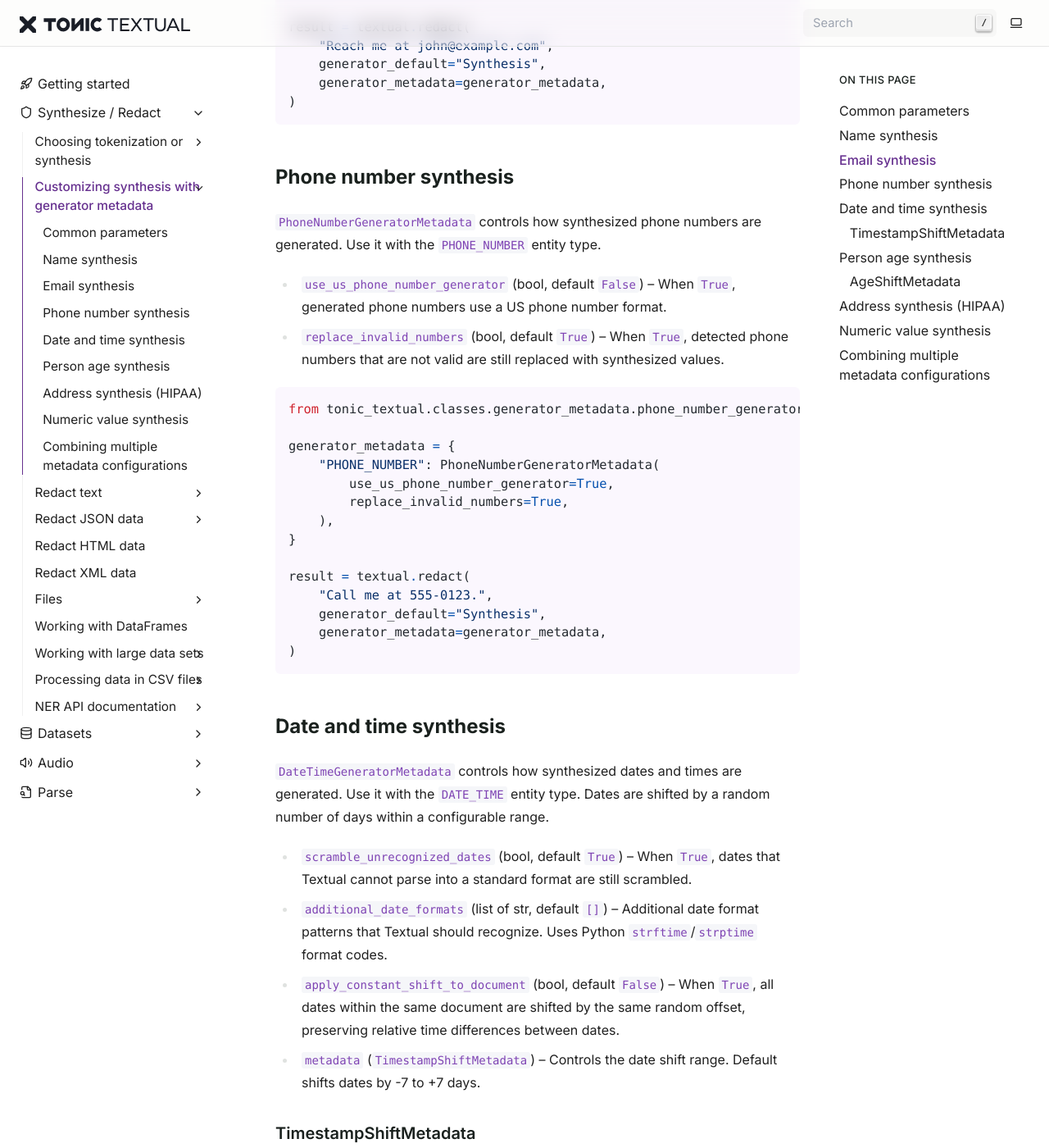
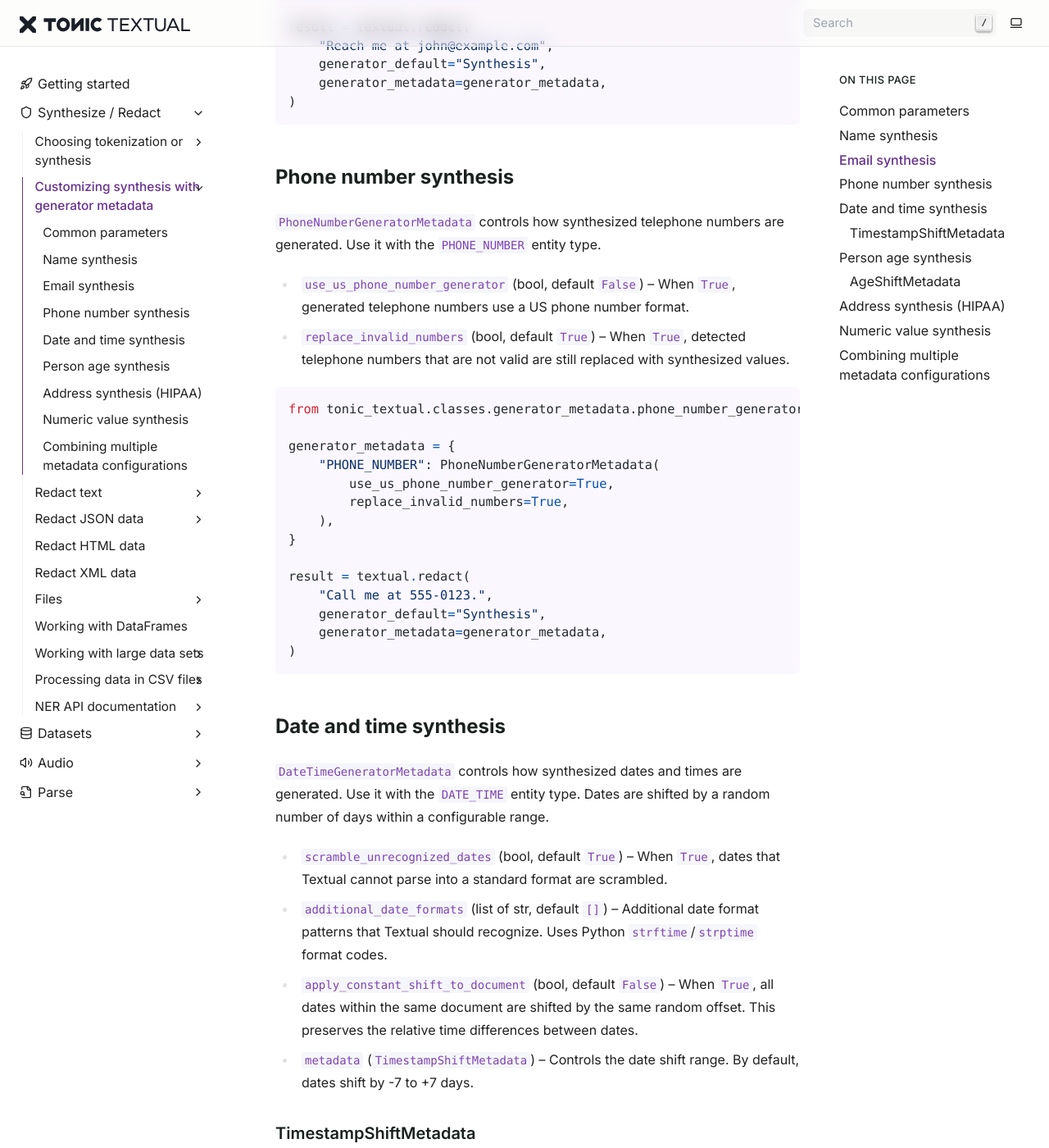
Before and after one commit to TonicAI/textual, a Sphinx documentation site: the page built from docs/source/redact/generator_metadata.rst, in a window 1280 px wide and 1400 px high, scrolled down 2423 px. Shown: the whole window at 82% size. Built offline with Sphinx 7.4.7, drawn with Linux system fonts in a browser that asks for light colours; some of the changed text lies outside the part shown.

Commit message:
Apply suggestions from code review
Co-authored-by: Janice Manwiller <107077736+JaniceManwiller@users.noreply.github.com>

```diff
--- a/docs/source/redact/generator_metadata.rst
+++ b/docs/source/redact/generator_metadata.rst
@@ -94,10 +94,10 @@ Email synthesis
 Phone number synthesis
 ----------------------
 
-:class:`~tonic_textual.classes.generator_metadata.phone_number_generator_metadata.PhoneNumberGeneratorMetadata` controls how synthesized phone numbers are generated. Use it with the ``PHONE_NUMBER`` entity type.
+:class:`~tonic_textual.classes.generator_metadata.phone_number_generator_metadata.PhoneNumberGeneratorMetadata` controls how synthesized telephone numbers are generated. Use it with the ``PHONE_NUMBER`` entity type.
 
-* ``use_us_phone_number_generator`` (bool, default ``False``) -- When ``True``, generated phone numbers use a US phone number format.
-* ``replace_invalid_numbers`` (bool, default ``True``) -- When ``True``, detected phone numbers that are not valid are still replaced with synthesized values.
+* ``use_us_phone_number_generator`` (bool, default ``False``) -- When ``True``, generated telephone numbers use a US phone number format.
+* ``replace_invalid_numbers`` (bool, default ``True``) -- When ``True``, detected telephone numbers that are not valid are still replaced with synthesized values.
 
 .. code-block:: python
 
@@ -122,10 +122,10 @@ Date and time synthesis
 
 :class:`~tonic_textual.classes.generator_metadata.date_time_generator_metadata.DateTimeGeneratorMetadata` controls how synthesized dates and times are generated. Use it with the ``DATE_TIME`` entity type. Dates are shifted by a random number of days within a configurable range.
 
-* ``scramble_unrecognized_dates`` (bool, default ``True``) -- When ``True``, dates that Textual cannot parse into a standard format are still scrambled.
+* ``scramble_unrecognized_dates`` (bool, default ``True``) -- When ``True``, dates that Textual cannot parse into a standard format are scrambled.
 * ``additional_date_formats`` (list of str, default ``[]``) -- Additional date format patterns that Textual should recognize. Uses Python ``strftime``/``strptime`` format codes.
-* ``apply_constant_shift_to_document`` (bool, default ``False``) -- When ``True``, all dates within the same document are shifted by the same random offset, preserving relative time differences between dates.
-* ``metadata`` (:class:`~tonic_textual.classes.generator_metadata.timestamp_shift_metadata.TimestampShiftMetadata`) -- Controls the date shift range. Default shifts dates by -7 to +7 days.
+* ``apply_constant_shift_to_document`` (bool, default ``False``) -- When ``True``, all dates within the same document are shifted by the same random offset. This preserves the relative time differences between dates.
+* ``metadata`` (:class:`~tonic_textual.classes.generator_metadata.timestamp_shift_metadata.TimestampShiftMetadata`) -- Controls the date shift range. By default, dates shift by -7 to +7 days.
 
 TimestampShiftMetadata
 ^^^^^^^^^^^^^^^^^^^^^^
@@ -162,13 +162,13 @@ Person age synthesis
 
 :class:`~tonic_textual.classes.generator_metadata.person_age_generator_metadata.PersonAgeGeneratorMetadata` controls how synthesized ages are generated. Use it with the ``PERSON_AGE`` entity type.
 
-* ``scramble_unrecognized_dates`` (bool, default ``True``) -- When ``True``, dates that Textual cannot parse are still scrambled.
-* ``metadata`` (:class:`~tonic_textual.classes.generator_metadata.age_shift_metadata.AgeShiftMetadata`) -- Controls the age shift amount. Default shifts ages by 7 years.
+* ``scramble_unrecognized_dates`` (bool, default ``True``) -- When ``True``, dates that Textual cannot parse are scrambled.
+* ``metadata`` (:class:`~tonic_textual.classes.generator_metadata.age_shift_metadata.AgeShiftMetadata`) -- Controls the age shift amount. By default, ages shift by 7 years.
 
 AgeShiftMetadata
 ^^^^^^^^^^^^^^^^
 
-:class:`~tonic_textual.classes.generator_metadata.age_shift_metadata.AgeShiftMetadata` configures how many years to shift detected ages.
+:class:`~tonic_textual.classes.generator_metadata.age_shift_metadata.AgeShiftMetadata` configures the number of years to shift detected ages.
 
 * ``age_shift_in_years`` (int, default ``7``) -- The number of years to shift the age.
 
--- a/docs/source/redact/redact_config.rst
+++ b/docs/source/redact/redact_config.rst
@@ -33,7 +33,7 @@ Synthesized entities are replaced with realistic fake values, For example::
 
     My name is John Smith. -> My name is Alan Johnson
 
-These fake values are consistent. So in the above example, John goes to Alan and will do so in all cases within the document and optionally across documents as well.
+These fake values are consistent. So in the above example, John changed to Alan and does so in all cases within the document and optionally across documents as well.
 
 To further customize how synthesized values are generated for specific entity types, see :ref:`generator-metadata`.
 
```
Also changed, not shown: other parts of docs/source/redact/generator_metadata.rst (+6 -6 lines), 6 other files.
